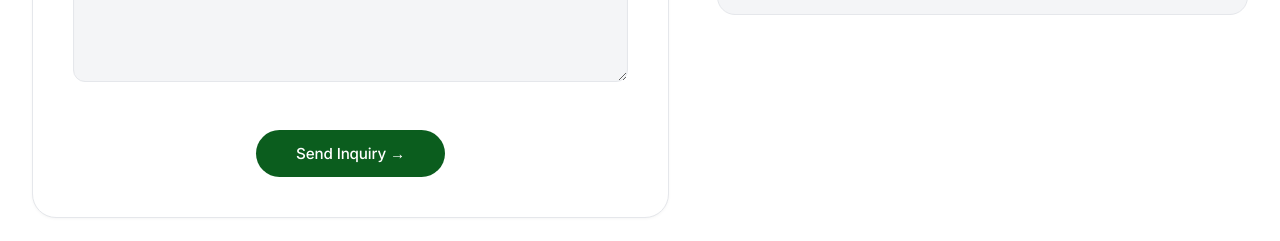
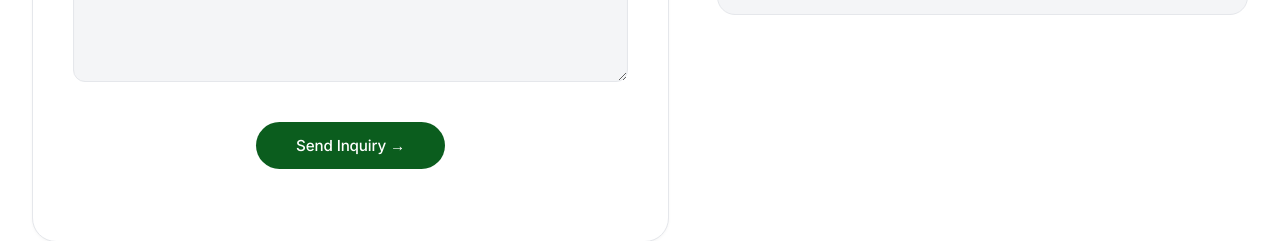
Before and after one commit to shahidenterprises/shahid-enterprises-2.0, a Next.js app: page /contact in a window 1280 px wide. Shown: the part 1100-1341 px from the top of the page. Built offline with nearby package versions, Linux system fonts and the light colour scheme; no server answers; a web font is replaced by a local one.

Commit message:
UI refinement: Move inquiry button higher while preserving form scale via shifted margins

```diff
--- a/src/components/ContactForm.module.css
+++ b/src/components/ContactForm.module.css
@@ -71,7 +71,7 @@
 }
 
 .submitBtn {
-  margin: 1.5rem auto 0; /* Reduced top margin to push button slightly above */
+  margin: 1rem auto 2rem; /* Move higher (1rem top) but keep card tall (2rem bottom) */
   width: max-content; /* Refined smaller width */
   padding: 0.85rem 2.5rem;
   font-size: 0.95rem;
```
